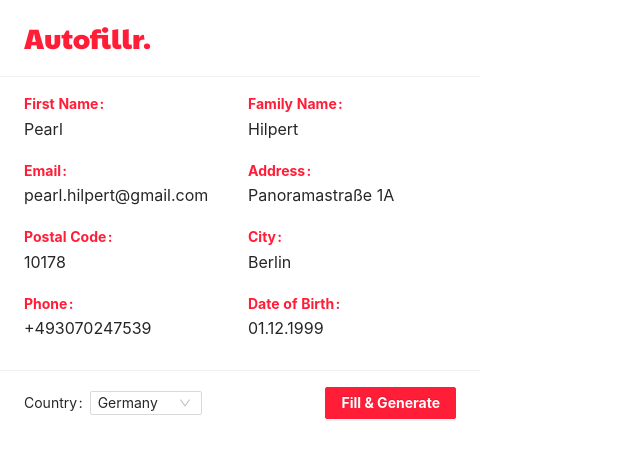
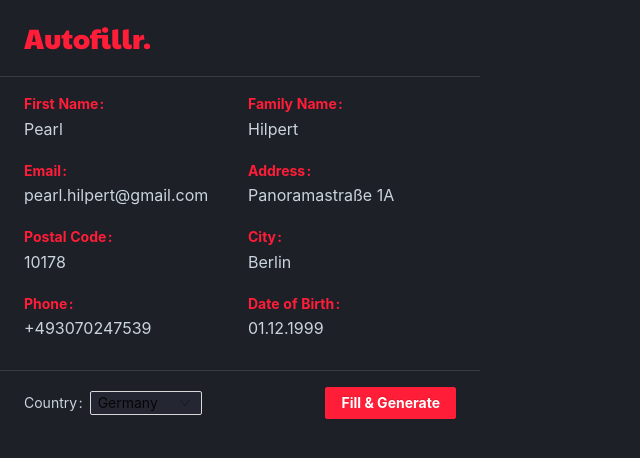
Before and after one commit to umutcanbolat/Autofillr, a React (Create React App) app: page / in a window 1280 px wide. Shown: the top 458 px of the page, without its empty margins (0-640 px from the left). Built offline with nearby package versions, Linux system fonts and the light colour scheme.

Commit message:
feat: initialize dark theme

```diff
--- a/src/App.css
+++ b/src/App.css
@@ -1,4 +1,5 @@
 @import '~antd/dist/antd.css';
+/* @import '~antd/dist/antd.dark.css'; */
 @import url('https://fonts.googleapis.com/css2?family=Paytone+One&display=swap');
 @import url('https://fonts.googleapis.com/css2?family=Poppins&display=swap');
 
--- a/src/App.jsx
+++ b/src/App.jsx
@@ -1,8 +1,9 @@
 import React, { useReducer } from 'react';
-import { Divider } from 'antd';
 import { ThemeProvider } from 'styled-components';
 import { Header, Details, ControlPanel } from './components';
-import { Light } from './themes';
+import { Dark } from './themes';
+import GlobalStyle from './styles/GlobalStyles';
+import * as Styled from './styles';
 import './App.css';
 
 const formReducer = (state, { action, formData }) => {
@@ -25,16 +26,17 @@ function App() {
   const [formData, dispatch] = useReducer(formReducer, {});
 
   return (
-    <ThemeProvider theme={Light}>
+    <ThemeProvider theme={Dark}>
+      <GlobalStyle />
       <Header />
-      <Divider />
+      <Styled.Divider />
       <Details
         fields={formData}
         onChange={(data) => {
           dispatch({ action: 'add', formData: data });
         }}
       />
-      <Divider />
+      <Styled.Divider />
       <ControlPanel
         fields={formData}
         setFields={(data) => {
--- a/src/styles/ControlPanel.js
+++ b/src/styles/ControlPanel.js
@@ -36,4 +36,8 @@ export const FillButton = styled(Button)`
 export const CountrySelector = styled(Select)`
   width: fit-content;
   min-width: 7rem;
+
+  .ant-select-selector {
+    background: ${(props) => props.theme.selectorBackground} !important;
+  }
 `;
--- /dev/null
+++ b/src/styles/Divider.js
@@ -0,0 +1,8 @@
+import styled from 'styled-components';
+import { Divider as AntDivider } from 'antd';
+
+export const Divider = styled(AntDivider)`
+  border-top: 1px solid ${(props) => props.theme.dividerColor} !important;
+`;
+
+export default Divider;
--- /dev/null
+++ b/src/styles/GlobalStyles.js
@@ -0,0 +1,8 @@
+import { createGlobalStyle } from 'styled-components';
+
+export default createGlobalStyle`
+  body {
+    background: ${(props) => props.theme.background};
+    color: ${(props) => props.theme.textColor};
+  }
+`;
--- a/src/styles/Info.js
+++ b/src/styles/Info.js
@@ -10,6 +10,8 @@ export const Input = styled.input`
   &:focus {
     border: none;
   }
+
+  background: ${(props) => props.theme.background};
 `;
 
 export default Input;
--- a/src/styles/index.js
+++ b/src/styles/index.js
@@ -3,3 +3,4 @@ export * from './Entry';
 export * from './Info';
 export * from './Header';
 export * from './ControlPanel';
+export * from './Divider';
--- a/src/themes/Dark.js
+++ b/src/themes/Dark.js
@@ -1,4 +1,10 @@
 export default {
-  // Ubuntu orange. https://design.ubuntu.com/brand/colour-palette/
-  primaryColor: '#e95420',
+  primaryColor: '#FF1D37',
+  primaryLighter: '#FF506A',
+  primaryDarker: '#E6041E',
+
+  background: '#1e2028',
+  dividerColor: 'rgba(255, 255, 255, 0.12)',
+  selectorBackground: '#242731',
+  textColor: '#c9d4dc',
 };
--- a/src/themes/Light.js
+++ b/src/themes/Light.js
@@ -2,4 +2,9 @@ export default {
   primaryColor: '#FF1D37',
   primaryLighter: '#FF506A',
   primaryDarker: '#E6041E',
+
+  background: '#ffffff',
+  dividerColor: 'rgba(0,0,0,.06)',
+  selectorBackground: 'blue',
+  textColor: 'rgba(0, 0, 0, 0.85)',
 };
```
